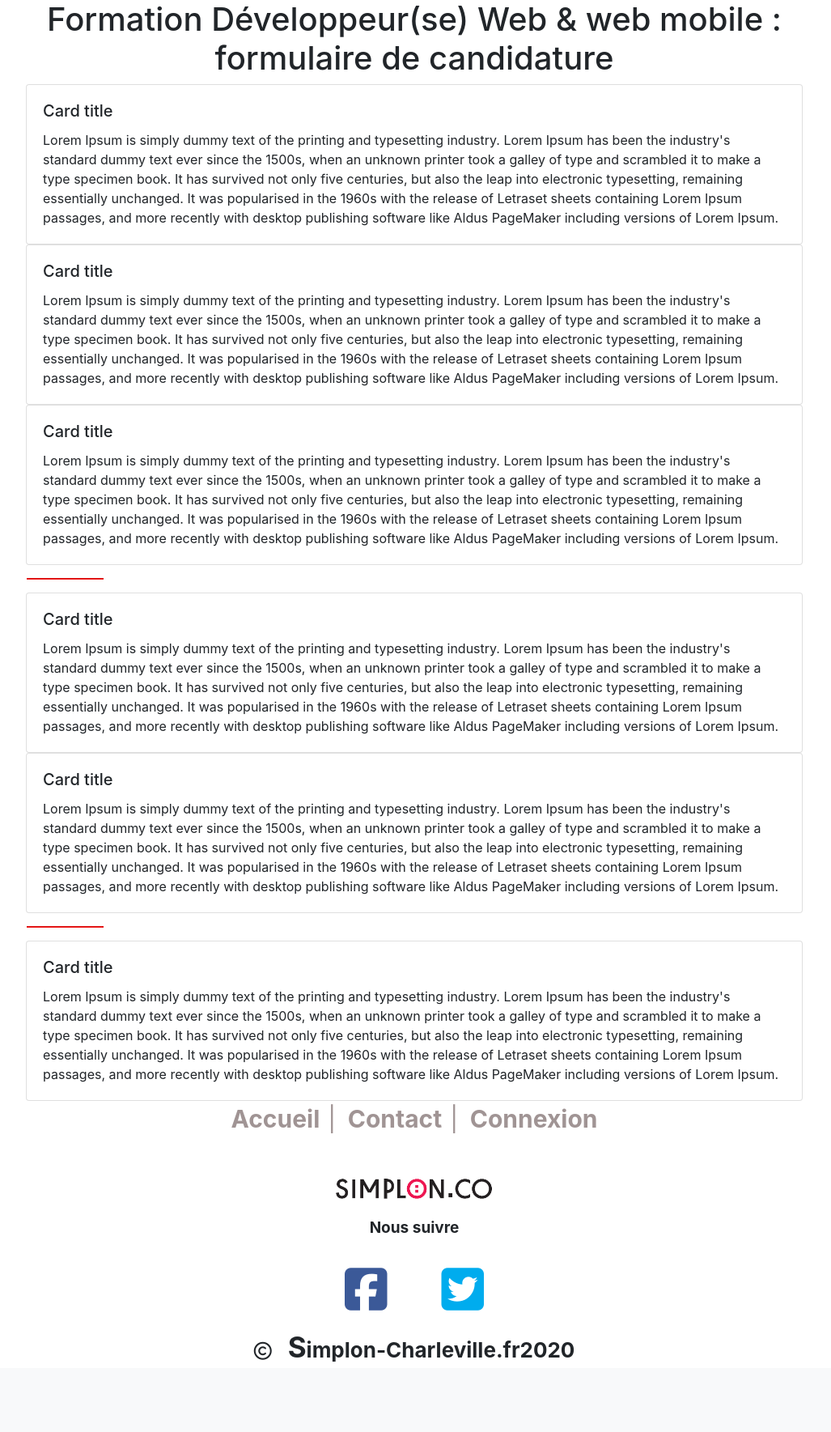
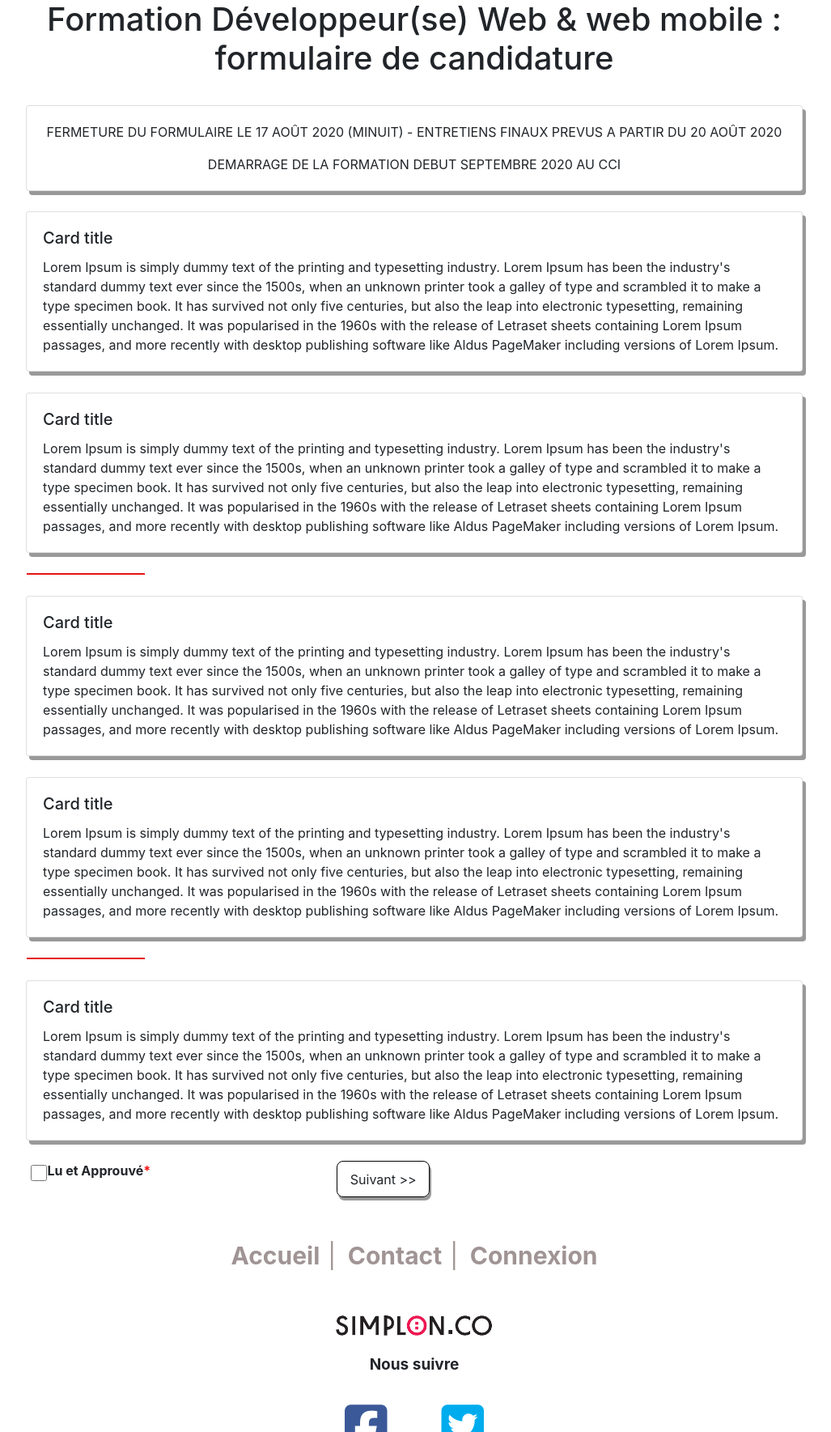
Before and after one commit to Mat08251/Projet-inscription-simplon, a PHP site: page /php/condition-gene.php in a window 1280 px wide; the page is wider, and only the part inside the window is pictured. Shown: the part 98-1867 px from the top of that part at 81% size, without its empty margins (128-1155 px from the left). Before the commit the page ends 1780 px from the top of that part, so only its background shows below. Run offline with PHP 8.4, Linux system fonts and the light colour scheme; some libraries are stand-ins or nearby versions.

Commit message:
condition-gene-stable

```diff
--- a/css/condition-gene.css
+++ b/css/condition-gene.css
@@ -4,12 +4,50 @@ body {
 }
 
 .card {
+    margin-bottom: 2%;
+    margin-top: 2%;
     margin-left: auto;
     margin-right: auto;
+    box-shadow: 4px 5px 0px 0px rgb(153, 153, 153);;
 }
 
 .barre-deco {
     margin-left: 12.6%;
-    margin-right: 80%;
+    margin-right: 76%;
     height: 1px;
 }
+
+
+
+
+.form-check {
+    margin-left: 13%;
+}
+
+.form-check-label {
+    font-weight: bold;
+}
+
+.etoile {
+    color: #F01616;
+}
+
+.envoyer {
+    display: flex;
+}
+
+.condition-next {
+    display: block;
+    margin: auto;
+    width: auto;
+    margin-right: 48.5%;
+    padding: 0.2%;
+    border: 1px solid black;
+    border-radius: 8px 8px;
+    margin-bottom: 50px;
+    box-shadow: 2px 4px 0px 0px rgb(153, 153, 153);
+}
+
+.condition-next:hover {
+    background-color: rgb(226, 226, 226)!important;
+}
--- a/php/condition-gene.php
+++ b/php/condition-gene.php
@@ -26,8 +26,8 @@
 
      <div class="card w-75">
         <div class="card-body">
-            <h5 class="card-title">Card title</h5>
-            <p class="card-text">Lorem Ipsum is simply dummy text of the printing and typesetting industry. Lorem Ipsum has been the industry's standard dummy text ever since the 1500s, when an unknown printer took a galley of type and scrambled it to make a type specimen book. It has survived not only five centuries, but also the leap into electronic typesetting, remaining essentially unchanged. It was popularised in the 1960s with the release of Letraset sheets containing Lorem Ipsum passages, and more recently with desktop publishing software like Aldus PageMaker including versions of Lorem Ipsum.</p>
+            <p class="card-text text-center"> FERMETURE DU FORMULAIRE LE 17 AOÛT 2020 (MINUIT) - ENTRETIENS FINAUX PREVUS A PARTIR DU 20 AOÛT 2020 </p>
+            <p class="card-text text-center"> DEMARRAGE DE LA FORMATION DEBUT SEPTEMBRE 2020 AU CCI </p>
         </div>
     </div>
 
@@ -61,7 +61,7 @@
         </div>
     </div>
 
-    <hr class="barre-deco" style="background-color: #F01616"></hr>
+    <hr class="barre-deco" style="background-color: #F01616"/>
 
     <div class="card w-75 ">
         <div class="card-body">
@@ -69,6 +69,16 @@
             <p class="card-text">Lorem Ipsum is simply dummy text of the printing and typesetting industry. Lorem Ipsum has been the industry's standard dummy text ever since the 1500s, when an unknown printer took a galley of type and scrambled it to make a type specimen book. It has survived not only five centuries, but also the leap into electronic typesetting, remaining essentially unchanged. It was popularised in the 1960s with the release of Letraset sheets containing Lorem Ipsum passages, and more recently with desktop publishing software like Aldus PageMaker including versions of Lorem Ipsum.</p>
         </div>
     </div>
+
+    <form class="envoyer">
+    <div class="form-check">
+        <input class="form-check-input" type="checkbox" value="" id="defaultCheck1" style="width: 20px; height: 20px;">
+        <label class="form-check-label" for="defaultCheck1">
+            Lu et Approuvé<span class="etoile">*</span>
+        </label>
+    </div>
+    <a href="#" class="condition-next text-center"><button type="submit" class="btn ">Suivant >></button></a>
+    </form>
      <?php include ('../includes/footer.php'); ?>
 </body>
 </html>
```
